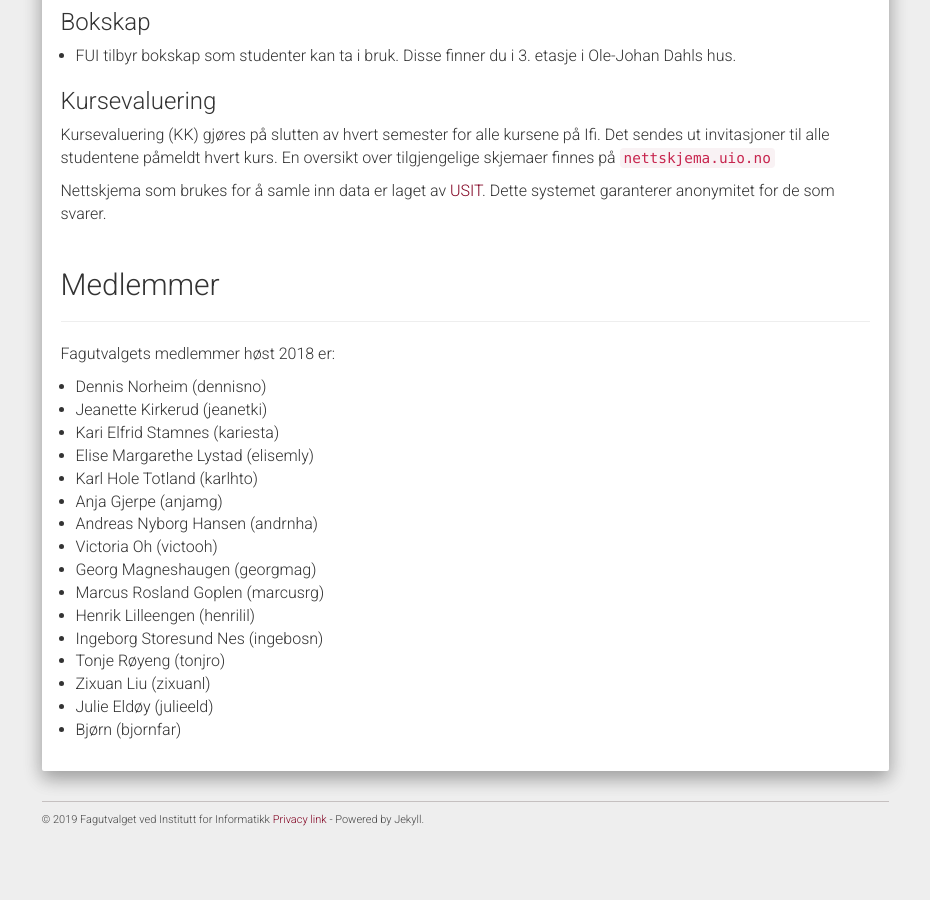
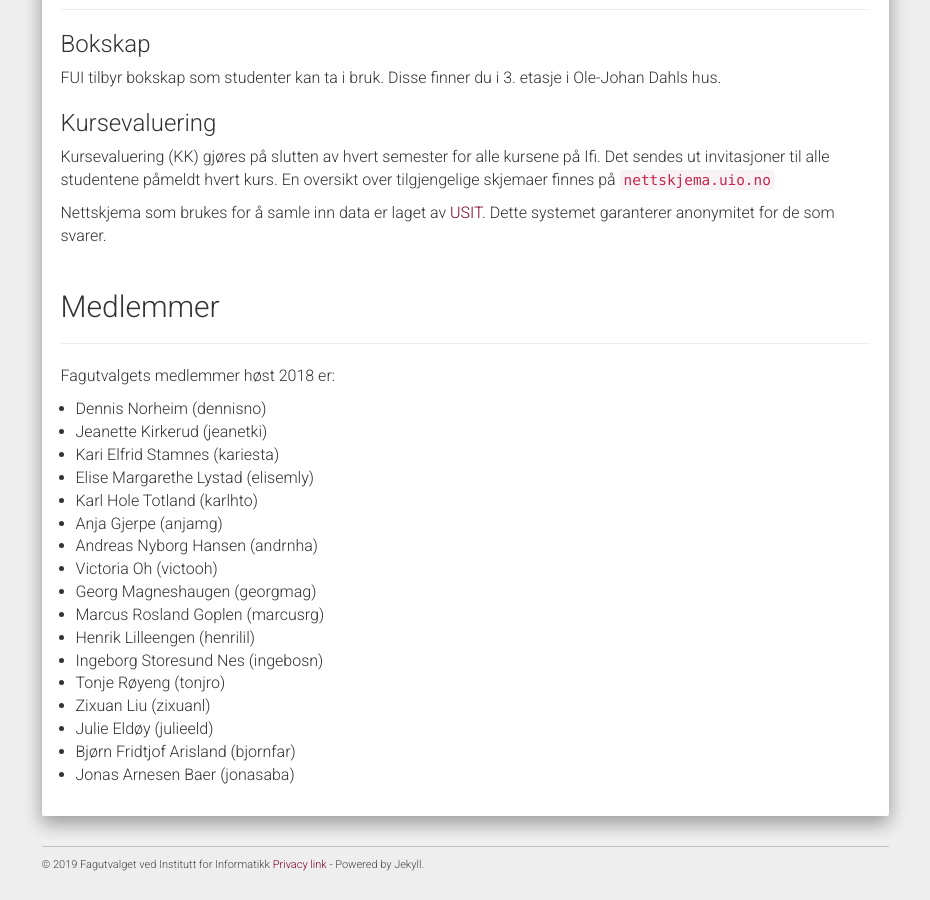
Before and after one commit to fui/fui.github.io, a Jekyll site: the page built from about.md, in a window 1280 px wide and 900 px high, scrolled down 824 px. Shown: the whole window, without its empty margins (321-1251 px from the left). Built offline with Jekyll 4.4.1, drawn with Linux system fonts in a browser that asks for light colours; nearby versions of some CDN libraries; before the commit the page ends 1679 px from its top, so only the background shows below that.

Commit message:
Fikset medlemmer

```diff
--- a/about.md
+++ b/about.md
@@ -39,9 +39,11 @@ i styrer og utvalg.
 
 ## Hovedvirksomhet
 
+---
+
 ### Bokskap
-- FUI tilbyr bokskap som studenter kan ta i bruk. Disse finner du i 3. etasje
-  i Ole-Johan Dahls hus.
+FUI tilbyr bokskap som studenter kan ta i bruk. Disse finner du i 3. etasje i
+Ole-Johan Dahls hus.
 
 ### Kursevaluering
 Kursevaluering (KK) gjøres på slutten av hvert semester for alle kursene på
@@ -74,4 +76,5 @@ Fagutvalgets medlemmer høst 2018 er:
 * Tonje Røyeng (tonjro)
 * Zixuan Liu (zixuanl)
 * Julie Eldøy (julieeld)
-- Bjørn (bjornfar)
+- Bjørn Fridtjof Arisland (bjornfar)
+- Jonas Arnesen Baer (jonasaba)
```
